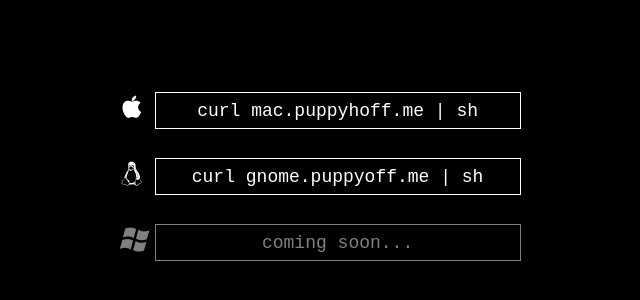
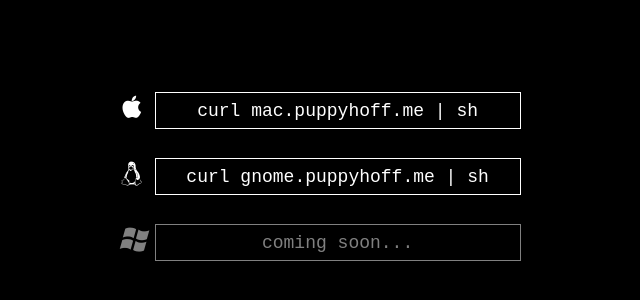
Before and after one commit to mziwisky/puppyhoff.me, a website: page public/index.html in a window 1280 px wide. Shown: the part 208-508 px from the top of the page, 305-945 px from the left. Drawn offline with Linux system fonts and the light colour scheme.

Commit message:
Fixed typo in gnome command (#13)

```diff
--- a/public/index.html
+++ b/public/index.html
@@ -52,7 +52,7 @@
       </li>
       <li>
         <label class='icon icon-linux'>
-          <input class='brief' type='text' value='curl gnome.puppyoff.me | sh' readonly onClick='this.select();' />
+          <input class='brief' type='text' value='curl gnome.puppyhoff.me | sh' readonly onClick='this.select();' />
         </label>
       </li>
       <li class='coming-soon'>
```
